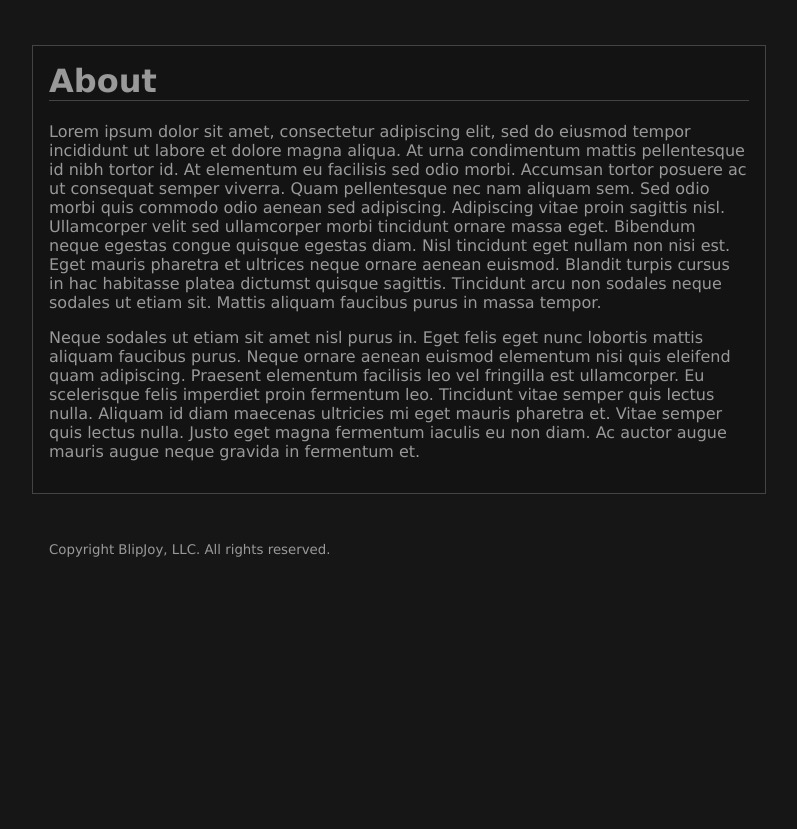
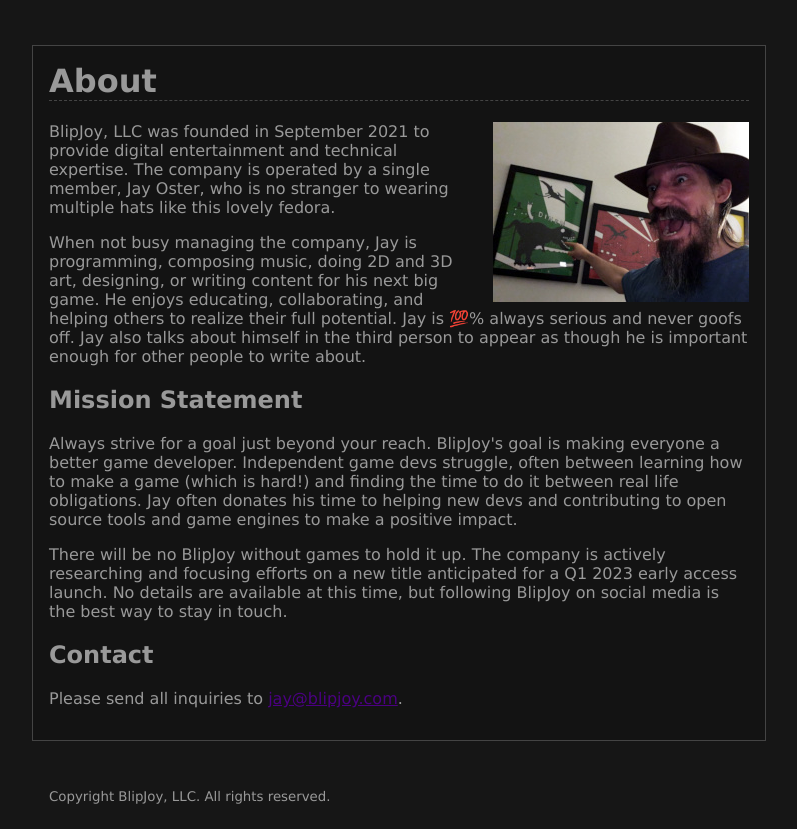
Before and after one commit to blipjoy/blipjoy.com, a plain HTML site: page about.html in a window 1280 px wide. Shown: the part 413-1242 px from the top of the page, without its empty margins (241-1038 px from the left). Before the commit the page ends 995 px from the top, so only its background shows below. Drawn offline with Linux system fonts and the light colour scheme.

Commit message:
Add about page
- I might have gone off the deep end!
- Oh well.

```diff
--- a/about.html
+++ b/about.html
@@ -52,8 +52,21 @@
     <main>
       <h1>About</h1>
 
-      <p>Lorem ipsum dolor sit amet, consectetur adipiscing elit, sed do eiusmod tempor incididunt ut labore et dolore magna aliqua. At urna condimentum mattis pellentesque id nibh tortor id. At elementum eu facilisis sed odio morbi. Accumsan tortor posuere ac ut consequat semper viverra. Quam pellentesque nec nam aliquam sem. Sed odio morbi quis commodo odio aenean sed adipiscing. Adipiscing vitae proin sagittis nisl. Ullamcorper velit sed ullamcorper morbi tincidunt ornare massa eget. Bibendum neque egestas congue quisque egestas diam. Nisl tincidunt eget nullam non nisi est. Eget mauris pharetra et ultrices neque ornare aenean euismod. Blandit turpis cursus in hac habitasse platea dictumst quisque sagittis. Tincidunt arcu non sodales neque sodales ut etiam sit. Mattis aliquam faucibus purus in massa tempor.</p>
-      <p>Neque sodales ut etiam sit amet nisl purus in. Eget felis eget nunc lobortis mattis aliquam faucibus purus. Neque ornare aenean euismod elementum nisi quis eleifend quam adipiscing. Praesent elementum facilisis leo vel fringilla est ullamcorper. Eu scelerisque felis imperdiet proin fermentum leo. Tincidunt vitae semper quis lectus nulla. Aliquam id diam maecenas ultricies mi eget mauris pharetra et. Vitae semper quis lectus nulla. Justo eget magna fermentum iaculis eu non diam. Ac auctor augue mauris augue neque gravida in fermentum et.</p>
+      <img class="thumb" alt="Jay wears a fedora and points at a painting of a dinosaur" src="./img/jayrassic_park.jpg">
+
+      <p>BlipJoy, LLC was founded in September 2021 to provide digital entertainment and technical expertise. The company is operated by a single member, Jay Oster, who is no stranger to wearing multiple hats like this lovely fedora.</p>
+
+      <p>When not busy managing the company, Jay is programming, composing music, doing 2D and 3D art, designing, or writing content for his next big game. He enjoys educating, collaborating, and helping others to realize their full potential. Jay is 💯% always serious and never goofs off. Jay also talks about himself in the third person to appear as though he is important enough for other people to write about.</p>
+
+      <h2>Mission Statement</h2>
+
+      <p>Always strive for a goal just beyond your reach. BlipJoy's goal is making everyone a better game developer. Independent game devs struggle, often between learning how to make a game (which is hard!) and finding the time to do it between real life obligations. Jay often donates his time to helping new devs and contributing to open source tools and game engines to make a positive impact.</p>
+
+      <p>There will be no BlipJoy without games to hold it up. The company is actively researching and focusing efforts on a new title anticipated for a Q1 2023 early access launch. No details are available at this time, but following BlipJoy on social media is the best way to stay in touch.</p>
+
+      <h2>Contact</h2>
+
+      <p>Please send all inquiries to <a href="mailto:jay@blipjoy.com">jay@blipjoy.com</a>.</p>
     </main>
 
     <footer>Copyright BlipJoy, LLC. All rights reserved.</footer>
--- a/index.css
+++ b/index.css
@@ -77,12 +77,8 @@ nav > p > a:not(:last-child)::after {
   color: var(--main-border-color);
 }
 
-main > nav:not(:last-child) {
-  border-bottom: 1px solid var(--main-border-color);
-}
-
-main > h1 {
-  border-bottom: 1px solid var(--main-border-color);
+main > nav:not(:last-child), main > h1 {
+  border-bottom: 1px dashed var(--main-border-color);
 }
 
 main > p.screenshot {
@@ -99,3 +95,8 @@ img.scalable {
 img.full {
   max-width: initial;
 }
+
+img.thumb {
+  float: right;
+  margin-left: 1em;
+}
```
Also changed, not shown: img/jayrassic_park.jpg (added).
